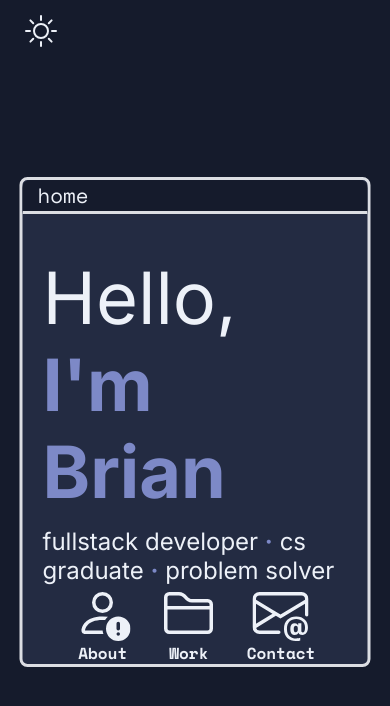
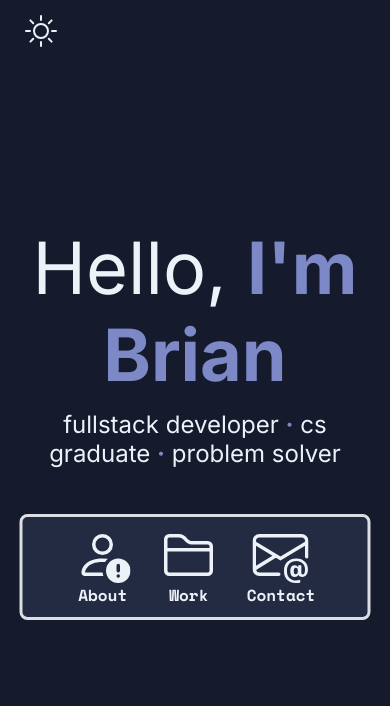
Before and after one commit to TapJc/briansida-portfolio, a React (Vite) app: page / in a window 390 px wide. Shown: the top 706 px of the page. Built offline with nearby package versions, Linux system fonts and the light colour scheme.

Commit message:
Updated Intro component for mobile responsiveness and styling

```diff
--- a/src/components/Intro/Intro.module.css
+++ b/src/components/Intro/Intro.module.css
@@ -69,3 +69,27 @@
   justify-content: center;
   column-gap: 30px;
 }
+
+@media(max-width: 645px) {
+  .intro {
+    background-color: var(--color-background);
+    border: none;
+    border-radius: 0px;
+  }
+  .introContent {
+    padding: 0px;
+  }
+  .name {
+    text-align: center;
+  }
+  .tagline {
+    text-align: center;
+  }
+  .nav {
+    background-color: var(--color-surface);
+    border: 3px solid var(--color-border);
+    border-radius: 8px;
+
+    padding: 10px;
+  }
+}
--- a/src/components/Intro/Intro.tsx
+++ b/src/components/Intro/Intro.tsx
@@ -1,6 +1,6 @@
 import styles from "./Intro.module.css";
 import React from "react";
-
+import { useState, useEffect } from "react";
 interface IntroProps {
   title: string;
   name: string;
@@ -9,12 +9,30 @@ interface IntroProps {
 }
 
 function Intro({title, name, tags, children} : IntroProps) {
+  const [isMobile, setIsMobile] = useState(() => window.innerWidth <= 645)
+
+  useEffect(() => {
+    const controller = new AbortController();
+
+    window.addEventListener('resize', () => {
+      setIsMobile(window.innerWidth <= 645);
+
+    }, {signal: controller.signal});
+
+    return () => {
+      controller.abort();
+    }
+
+  }, [])
+
   return (
     <div className={styles.intro}>
 
-      <div className={styles.introTitleBar}>
-        <span>{title}</span>
-      </div>
+      {!isMobile &&
+        <div className={styles.introTitleBar}>
+          <span>{title}</span>
+        </div>
+      }
 
       <div className={styles.introContent}>
 
```
